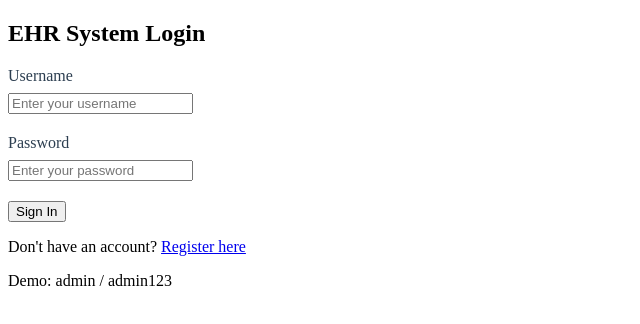
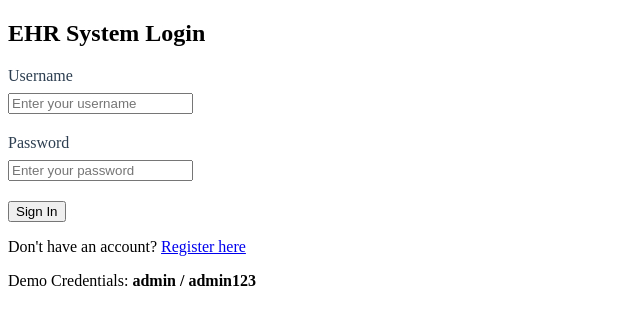
Before and after one commit to Akash05061/ehr, a React (Create React App) app in the folder frontend/: page /login in a window 1280 px wide. Shown: the top 324 px of the page, without its empty margins (0-640 px from the left). Built offline with nearby package versions, Linux system fonts and the light colour scheme.

Commit message:
Update Login.jsx

```diff
--- a/frontend/src/components/Login.jsx
+++ b/frontend/src/components/Login.jsx
@@ -8,6 +8,7 @@ const Login = () => {
     password: ''
   });
   const [loading, setLoading] = useState(false);
+
   const { login } = useAuth();
   const navigate = useNavigate();
 
@@ -35,7 +36,9 @@ const Login = () => {
     <div className="auth-container">
       <div className="auth-card">
         <h2>EHR System Login</h2>
+
         <form onSubmit={handleSubmit}>
+
           <div className="form-group">
             <label htmlFor="username">Username</label>
             <input
@@ -77,8 +80,9 @@ const Login = () => {
           <p>
             Don't have an account? <Link to="/register">Register here</Link>
           </p>
+
           <p className="demo-credentials">
-            Demo: admin / admin123
+            Demo Credentials: <strong>admin / admin123</strong>
           </p>
         </div>
       </div>
```
